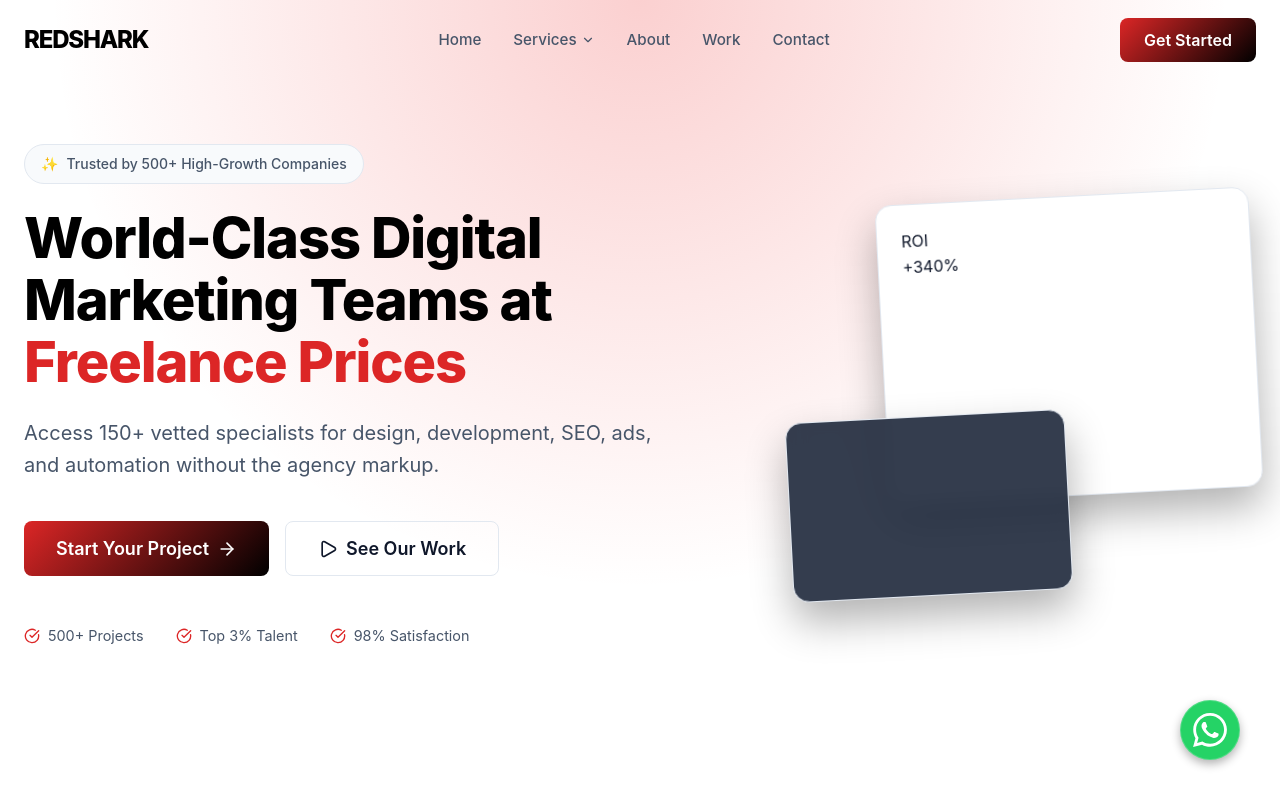
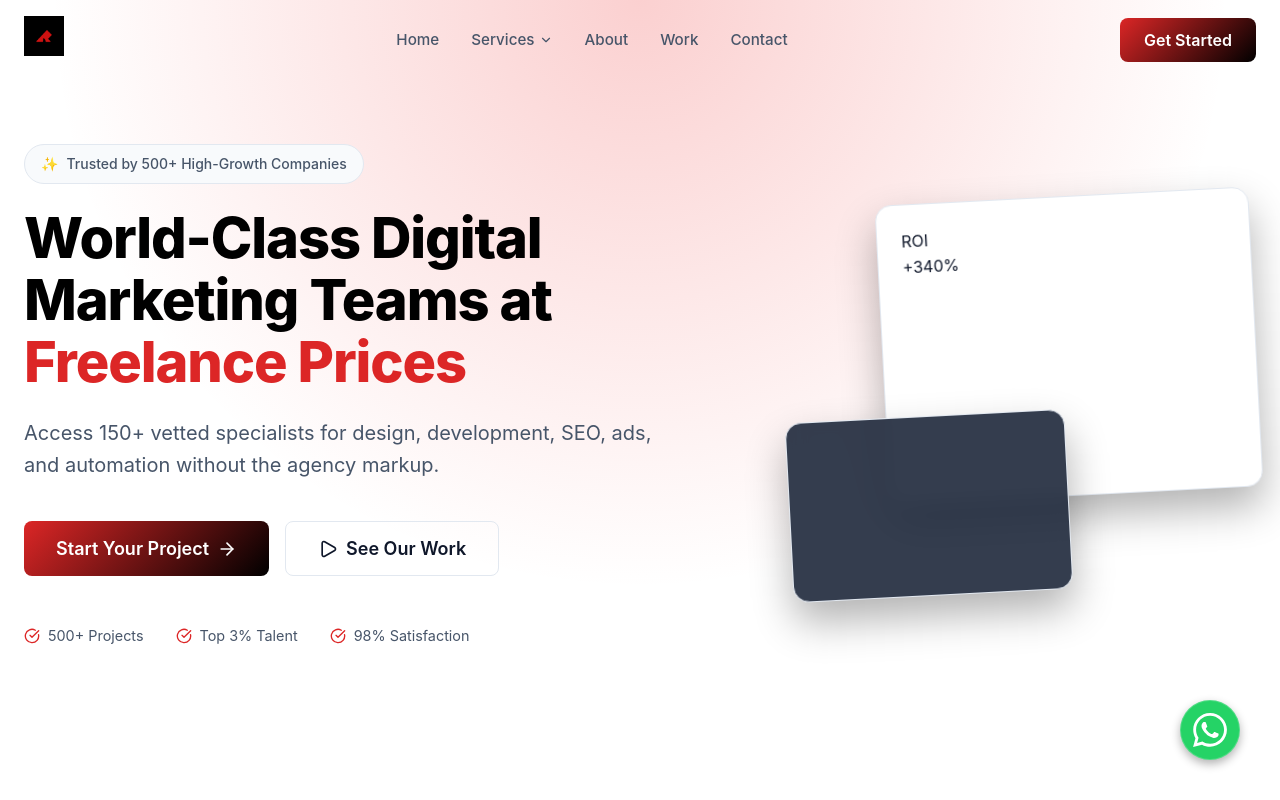
Before and after one commit to Fazilfazi991/redshark, a React (Vite) app: page / in a window 1280 px wide. Shown: the top 800 px of the page. Built offline with nearby package versions, Linux system fonts and the light colour scheme.

Commit message:
Update logo to custom image asset

```diff
--- a/src/components/Footer.tsx
+++ b/src/components/Footer.tsx
@@ -9,7 +9,7 @@ const Footer = () => {
                 <div className="footer-grid">
                     {/* Col 1 */}
                     <div className="footer-col">
-                        <div className="footer-logo">REDSHARK</div>
+                        <img src="/src/assets/logo.jpg" alt="REDSHARK" style={{ height: '32px', width: 'auto', marginBottom: '16px' }} />
                         <p className="footer-desc">
                             Access the world's top digital marketing talent without the agency markup.
                         </p>
--- a/src/components/Header.tsx
+++ b/src/components/Header.tsx
@@ -27,7 +27,7 @@ const Header = () => {
         <header className={`header ${isScrolled ? 'scrolled' : ''}`}>
             <div className="container header-container">
                 <Link to="/" className="logo">
-                    <span className="logo-text">REDSHARK</span>
+                    <img src="/src/assets/logo.jpg" alt="REDSHARK" style={{ height: '40px', width: 'auto' }} />
                 </Link>
 
                 <nav className={`desktop-nav ${mobileMenuOpen ? 'open' : ''}`}>
```
Also changed, not shown: src/assets/logo.jpg (added).
